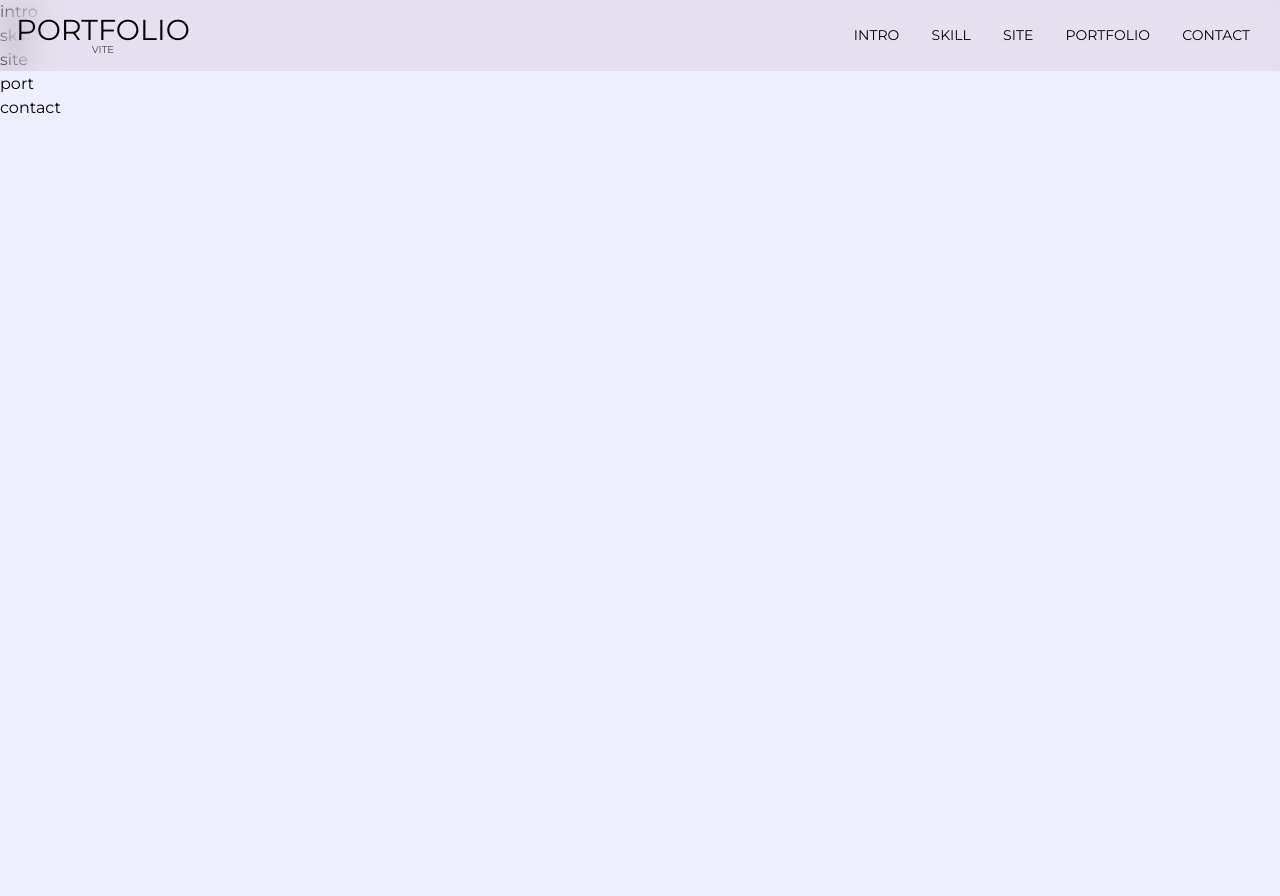
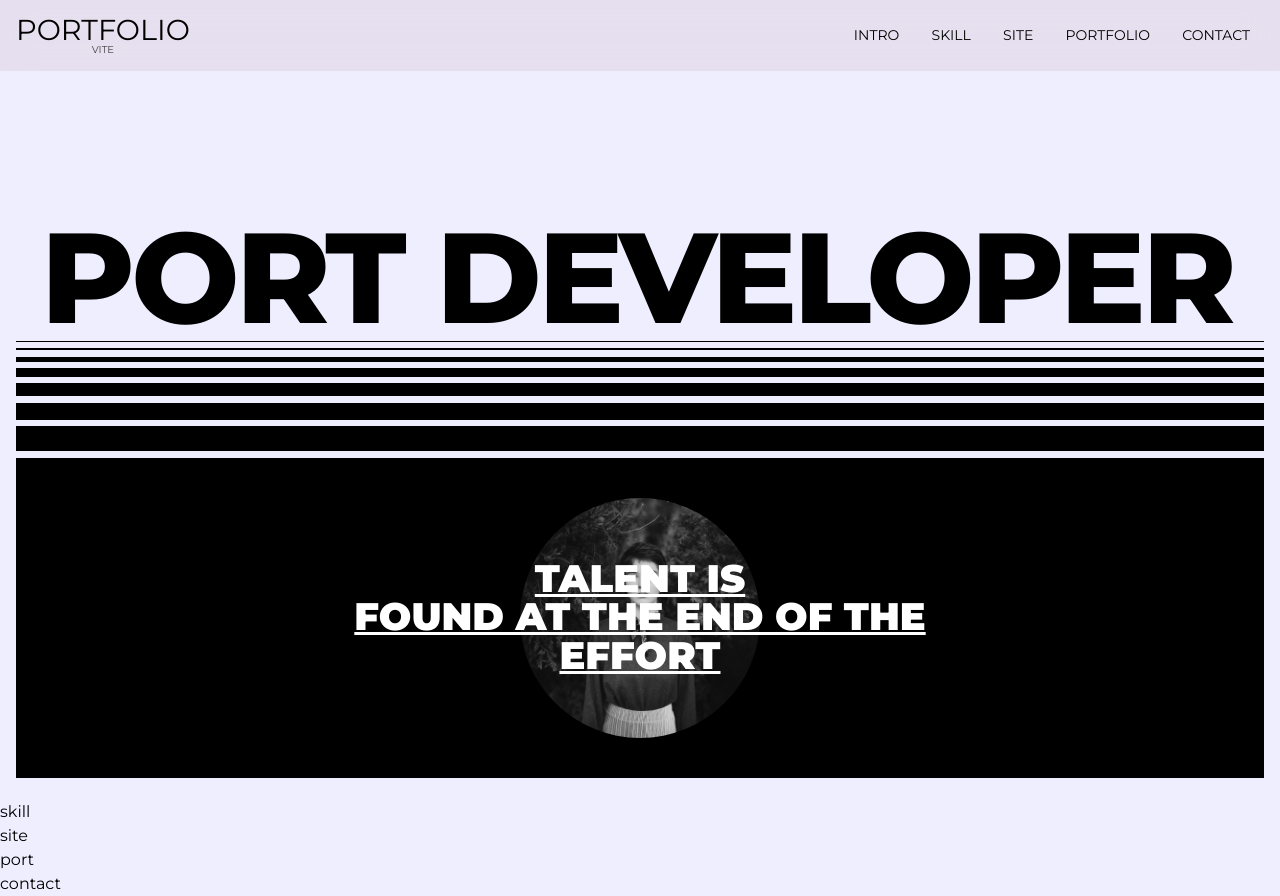
Before and after one commit to eugeniayu99/vite-project, a website built with Vite: page src/index.html in a window 1280 px wide. Before the commit the page ends 800 px from the top, so only its background shows below. Built offline with nearby package versions, Linux system fonts and the light colour scheme; a web font is replaced by a local one.

Commit message:
소개영역 완료

```diff
--- a/src/assets/css/section/intro.css
+++ b/src/assets/css/section/intro.css
@@ -1,3 +1,102 @@
 #intro {
+    height: 100vh;
+}
+.intro__inner {
+    width: 100%;
+    height: 100%;
+    display: flex;
+    align-items: center;
+    justify-content: flex-end;
+    flex-direction: column;
+    padding: 16px;
+}
+.intro__title {
+    font-size: 10vw;
+    text-transform: uppercase;
+    line-height: 1;
+    font-weight: 800;
+    white-space: nowrap;
+    text-indent: -0.5vw;
+    letter-spacing: -0.3vw;
+    text-align: center;
+}
+.intro__text {
+    width: 100%;
+    height: 40vh;
+    background-color: var(--black);
+    margin-bottom: 0.5vw;
+    color: var(--white);
+    display: flex;
+    align-items: center;
+    justify-content: center;
+    flex-direction: column;
+    position: relative;
+}
+.intro__text .text {
+    font-size: 3vw;
+    line-height: 1;
+    font-weight: 900;
+    text-transform: uppercase;
+    text-decoration: underline;
+    text-align: center;
+    z-index: 5;
+    transition: all .3s;
+}
+.intro__text:hover .text{
+    opacity: 0;
+}
+.intro__text .img {
+    position: absolute;
+    left: 50%;
+    top: 50%;
+    transform: translate(-50%,-50%);
+    width: 30vh;
+    height: 30vh;
+    border-radius: 50%;
+    overflow: hidden;
+    filter: grayscale(1);
+    transition: all .3s;
+}
+.intro__text:hover .img {
+    filter: grayscale(0);
+}
 
+.intro_lines {
+    width: 100%;
 }
+.intro_lines .line{
+    display: block;
+    width: 100%;
+    background-color: var(--black);
+    margin-bottom: 0.5vw;
+}
+.intro_lines.bottom .line{
+    margin-top: 0.5vw;
+    margin-bottom: 0;
+    display: none;
+}
+.intro_lines .line:nth-child(1), .intro_lines.bottom .line:nth-child(7) {height: 1px;}
+.intro_lines .line:nth-child(2), .intro_lines.bottom .line:nth-child(6) {height: 2px;}
+.intro_lines .line:nth-child(3), .intro_lines.bottom .line:nth-child(5) {height: 5px;}
+.intro_lines .line:nth-child(4), .intro_lines.bottom .line:nth-child(4) {height: 9px;}
+.intro_lines .line:nth-child(5), .intro_lines.bottom .line:nth-child(3) {height: 13px;}
+.intro_lines .line:nth-child(6), .intro_lines.bottom .line:nth-child(2) {height: 17px;}
+.intro_lines .line:nth-child(7), .intro_lines.bottom .line:nth-child(1) {height: 25px;}
+
+
+@media (max-width: 800px) {
+    .intro__inner {
+        justify-content: center;
+    }
+    .intro_lines.bottom .line {
+        display: block;
+    }
+    .intro__text .text {
+        font-size: 24px;
+    }
+}
+@media (max-width: 320px) {
+    .intro__title {
+        display: none;
+    }
+}
--- a/src/index.html
+++ b/src/index.html
@@ -44,7 +44,39 @@
 
     <main id="main" role="main">
         <section id="intro">
-            intro
+            <div class="intro__inner">
+                <div class="intro__title">
+                    port developer
+                </div>
+                <div class="intro_lines" aria-hidden="true">
+                    <span class="line"></span>
+                    <span class="line"></span>
+                    <span class="line"></span>
+                    <span class="line"></span>
+                    <span class="line"></span>
+                    <span class="line"></span>
+                    <span class="line"></span>
+                </div>
+                <div class="intro__text">
+                    <div class="text">
+                        <div>talent is</div>
+                        <div>found at the end of the</div>
+                        <div>effort</div>
+                    </div>
+                    <div class="img">
+                        <img src="./assets/img/about.jpg" alt="about me">
+                    </div>
+                </div>
+                <div class="intro_lines bottom" aria-hidden="true">
+                    <span class="line"></span>
+                    <span class="line"></span>
+                    <span class="line"></span>
+                    <span class="line"></span>
+                    <span class="line"></span>
+                    <span class="line"></span>
+                    <span class="line"></span>
+                </div>
+            </div>
         </section>
         <!-- //intro -->
 
```
Also changed, not shown: src/assets/img/about.jpg (added), src/assets/img/port01.jpg (added), src/assets/img/port02.jpg (added), src/assets/img/port03.jpg (added), src/assets/img/port04.jpg (added), src/assets/img/port05.jpg (added), src/assets/img/port06.jpg (added), src/assets/img/port07.jpg (added), src/assets/img/port08.jpg (added), src/assets/img/port09.jpg (added), src/assets/img/port10.jpg (added).
